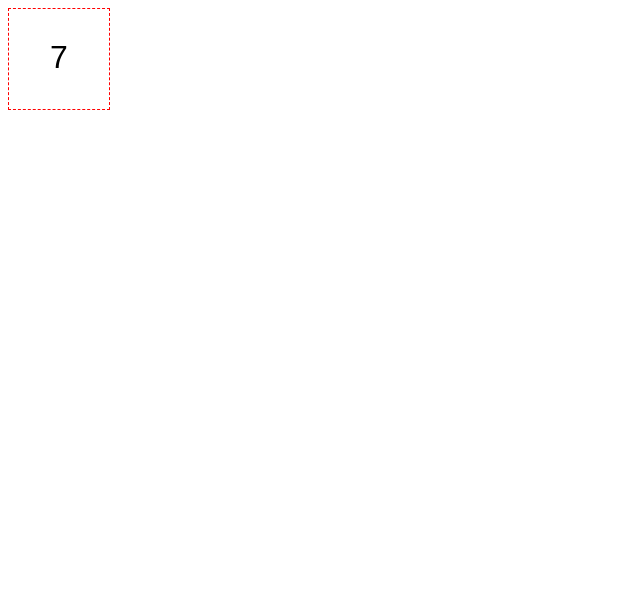
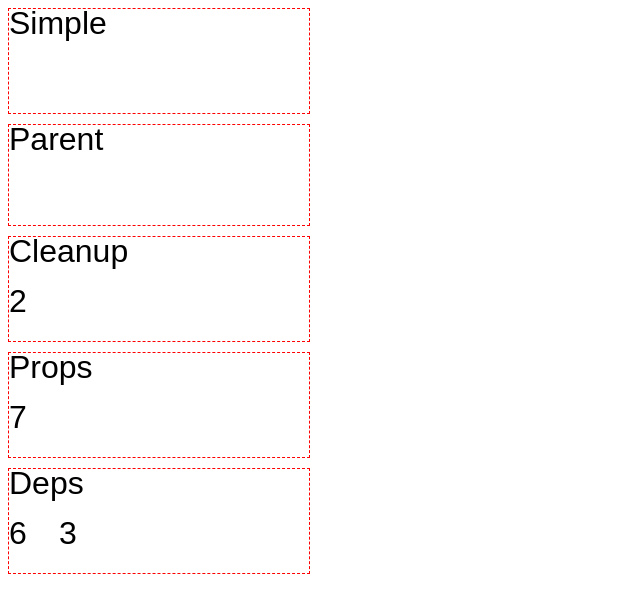
Before and after one commit to korkje/p5-react, a React (Vite) app: page / in a window 1280 px wide. Shown: the top 612 px of the page, without its empty margins (0-640 px from the left). Built offline with nearby package versions, Linux system fonts and the light colour scheme.

Commit message:
support props (and deps), remove React.memo

```diff
--- /dev/null
+++ b/src/examples/cleanup.tsx
@@ -0,0 +1,48 @@
+import React, { useEffect, useState } from "react";
+import P5React, { Sketch } from "../lib";
+
+const sketch: Sketch = p => {
+    let value = 0;
+
+    const handle = setInterval(() => ++value, 1000);
+
+    p.setup = () => p.createCanvas(300, 100);
+
+    p.draw = () => {
+        p.background(255);
+        p.textSize(32);
+        p.textAlign(p.LEFT, p.TOP);
+        p.text("Cleanup", 0, 0);
+        p.text(value, 0, 50);
+    };
+
+    return () => clearInterval(handle);
+};
+
+const Cleanup = () => {
+    const [show, setShow] = useState(true);
+
+    useEffect(() => {
+        if (show) {
+            const handle = setTimeout(() => {
+                setShow(false);
+            }, 5000);
+
+            return () => clearTimeout(handle);
+        }
+
+        setShow(true);
+    }, [show]);
+
+    return show && (
+        <P5React
+            sketch={sketch}
+            style={{
+                width: "fit-content",
+                border: "1px dashed red",
+            }}
+        />
+    );
+};
+
+export default Cleanup;
--- /dev/null
+++ b/src/examples/deps.tsx
@@ -0,0 +1,55 @@
+import React, { useEffect, useState } from "react";
+import P5React, { Sketch } from "../lib";
+
+const sketch: Sketch<{ a: number, b: number }> = p => {
+    let a: number;
+    let b: number;
+
+    p.update = props => {
+        a = props.a;
+        b = props.b;
+    };
+
+    p.setup = () => p.createCanvas(300, 100);
+
+    p.draw = () => {
+        p.background(255);
+        p.textSize(32);
+        p.textAlign(p.LEFT, p.TOP);
+        p.text("Deps", 0, 0);
+        p.text(a, 0, 50);
+        p.text(b, 50, 50);
+    };
+};
+
+const Deps = () => {
+    const [a, setA] = useState(0);
+    const [b, setB] = useState(0);
+
+    useEffect(() => {
+        const handle = setInterval(() => {
+            setA(ps => (ps + 1) % 10);
+        }, 1000);
+
+        return () => clearInterval(handle);
+    }, []);
+
+    useEffect(() => {
+        if (a % 2 === 0) {
+            setB(a / 2);
+        }
+    }, [a]);
+
+    return (
+        <P5React
+            sketch={sketch}
+            props={[{ a, b }, [b]]}
+            style={{
+                width: "fit-content",
+                border: "1px dashed red",
+            }}
+        />
+    );
+};
+
+export default Deps;
--- /dev/null
+++ b/src/examples/parent.tsx
@@ -0,0 +1,28 @@
+import React from "react";
+import P5React, { Sketch } from "../lib";
+
+const sketch: Sketch = (p, parent) => {
+    const { clientWidth: w, clientHeight: h } = parent;
+
+    p.setup = () => p.createCanvas(w, h);
+
+    p.draw = () => {
+        p.background(255);
+        p.textSize(32);
+        p.textAlign(p.LEFT, p.TOP);
+        p.text("Parent", 0, 0);
+    };
+};
+
+const Parent = () => (
+    <P5React
+        sketch={sketch}
+        style={{
+            border: "1px dashed red",
+            width: "300px",
+            height: "100px",
+        }}
+    />
+);
+
+export default Parent;
--- /dev/null
+++ b/src/examples/props.tsx
@@ -0,0 +1,45 @@
+import React, { useEffect, useState } from "react";
+import P5React, { Sketch } from "../lib";
+
+const sketch: Sketch<{ value: number }> = p => {
+    let value: number;
+
+    p.update = props => {
+        value = props.value;
+    };
+
+    p.setup = () => p.createCanvas(300, 100);
+
+    p.draw = () => {
+        p.background(255);
+        p.textSize(32);
+        p.textAlign(p.LEFT, p.TOP);
+        p.text("Props", 0, 0);
+        p.text(value, 0, 50);
+    };
+};
+
+const Props = () => {
+    const [value, setValue] = useState(0);
+
+    useEffect(() => {
+        const handle = setInterval(() => {
+            setValue(ps => (ps + 1) % 10);
+        }, 1000);
+
+        return () => clearInterval(handle);
+    }, []);
+
+    return (
+        <P5React
+            sketch={sketch}
+            props={{ value }}
+            style={{
+                width: "fit-content",
+                border: "1px dashed red",
+            }}
+        />
+    );
+};
+
+export default Props;
--- /dev/null
+++ b/src/examples/simple.tsx
@@ -0,0 +1,25 @@
+import React from "react";
+import P5React, { Sketch } from "../lib";
+
+const sketch: Sketch = p => {
+    p.setup = () => p.createCanvas(300, 100);
+
+    p.draw = () => {
+        p.background(255);
+        p.textSize(32);
+        p.textAlign(p.LEFT, p.TOP);
+        p.text("Simple", 0, 0);
+    };
+};
+
+const Simple: React.FC = () => (
+    <P5React
+        sketch={sketch}
+        style={{
+            width: "fit-content",
+            border: "1px dashed red",
+        }}
+    />
+);
+
+export default Simple;
--- a/src/lib.tsx
+++ b/src/lib.tsx
@@ -1,24 +1,29 @@
-import React, { memo, useEffect, useRef } from "react";
+import React, { useEffect, useRef } from "react";
 import P5 from "p5";
 
-export type Sketch = (p5: P5, parent: HTMLElement) => unknown;
+export type Extras<T> = { parent: HTMLDivElement, update: (props: {} extends T ? undefined : T) => void };
+export type Sketch<T = {}> = (p: P5 & Extras<T>, parent: HTMLDivElement) => unknown;
 
-export type Props = { sketch: Sketch } &
-    React.DetailedHTMLProps<
+export type Props<T> =
+    ({ sketch: Sketch<T> } & ({} extends T ? { props?: undefined }: { props: T | [T, React.DependencyList] }))
+    & React.DetailedHTMLProps<
         React.HTMLAttributes<HTMLDivElement>,
         HTMLDivElement
     >;
 
-export const P5React: React.FC<Props> = memo(({ sketch, ...rest }) => {
+export const P5React = <T extends {}>({ sketch, props, ...rest}: Props<T>) => {
     const parentRef = useRef<HTMLDivElement>(null);
+    const updateRef = useRef<(props: any) => void>();
     const cleanupRef = useRef<Function>();
 
     useEffect(() => {
-        const wrapper = new P5((p5: P5) => {
-            const result = sketch(p5, parentRef.current!);
+        const wrapper = new P5((p: P5 & Extras<T>) => {
+            p.parent = parentRef.current!;
+            const result = sketch(p, parentRef.current!);
             if (typeof result === "function") {
                 cleanupRef.current = result;
             }
+            updateRef.current = p.update;
         }, parentRef.current!);
 
         return () => {
@@ -27,7 +32,15 @@ export const P5React: React.FC<Props> = memo(({ sketch, ...rest }) => {
         };
     }, [sketch]);
 
+    const [p, d] = props === undefined
+        ? [undefined, []] : Array.isArray(props)
+            ? props : [props, Object.values(props)];
+
+    useEffect(() => {
+        updateRef.current?.(p);
+    }, d);
+
     return <div ref={parentRef} {...rest} />;
-});
+};
 
 export default P5React;
--- a/src/main.tsx
+++ b/src/main.tsx
@@ -1,36 +1,24 @@
 import React from "react";
 import { createRoot } from "react-dom/client";
-import P5React, { Sketch } from "./lib";
 
-const sketch: Sketch = (p5, parent) => {
-    let value = 0;
-    const handle = setInterval(() => ++value, 1000);
-
-    p5.setup = () => {
-        p5.createCanvas(parent.clientWidth, parent.clientHeight);
-        p5.background(255);
-    };
-
-    p5.draw = () => {
-        p5.background(255);
-        p5.textSize(32);
-        p5.translate(p5.width / 2, p5.height / 2);
-        p5.textAlign(p5.CENTER, p5.CENTER);
-        p5.text(value, 0, 0);
-    };
-
-    return () => clearInterval(handle);
-};
+import Cleanup from "./examples/cleanup";
+import Deps from "./examples/deps";
+import Parent from "./examples/parent";
+import Props from "./examples/props";
+import Simple from "./examples/simple";
 
 const App: React.FC = () => (
-    <P5React
-        sketch={sketch}
-        style={{
-            width: "100px",
-            height: "100px",
-            border: "1px dashed red",
-        }}
-    />
+    <div style={{
+        display: "flex",
+        flexDirection: "column",
+        gap: "10px",
+    }}>
+        <Simple />
+        <Parent />
+        <Cleanup />
+        <Props />
+        <Deps />
+    </div>
 );
 
 createRoot(document.getElementById("root")!).render(<App />);
--- a/tsconfig.json
+++ b/tsconfig.json
@@ -10,7 +10,6 @@
         "noEmit": true,
         "noUnusedLocals": true,
         "noUnusedParameters": true,
-        "noImplicitReturns": true,
         "skipLibCheck": true,
         "baseUrl": "./src",
         "jsx": "react"
```
Also changed, not shown: package.json (+5 -3 lines), 2 other files (tests, documents, lock files or other folders).
